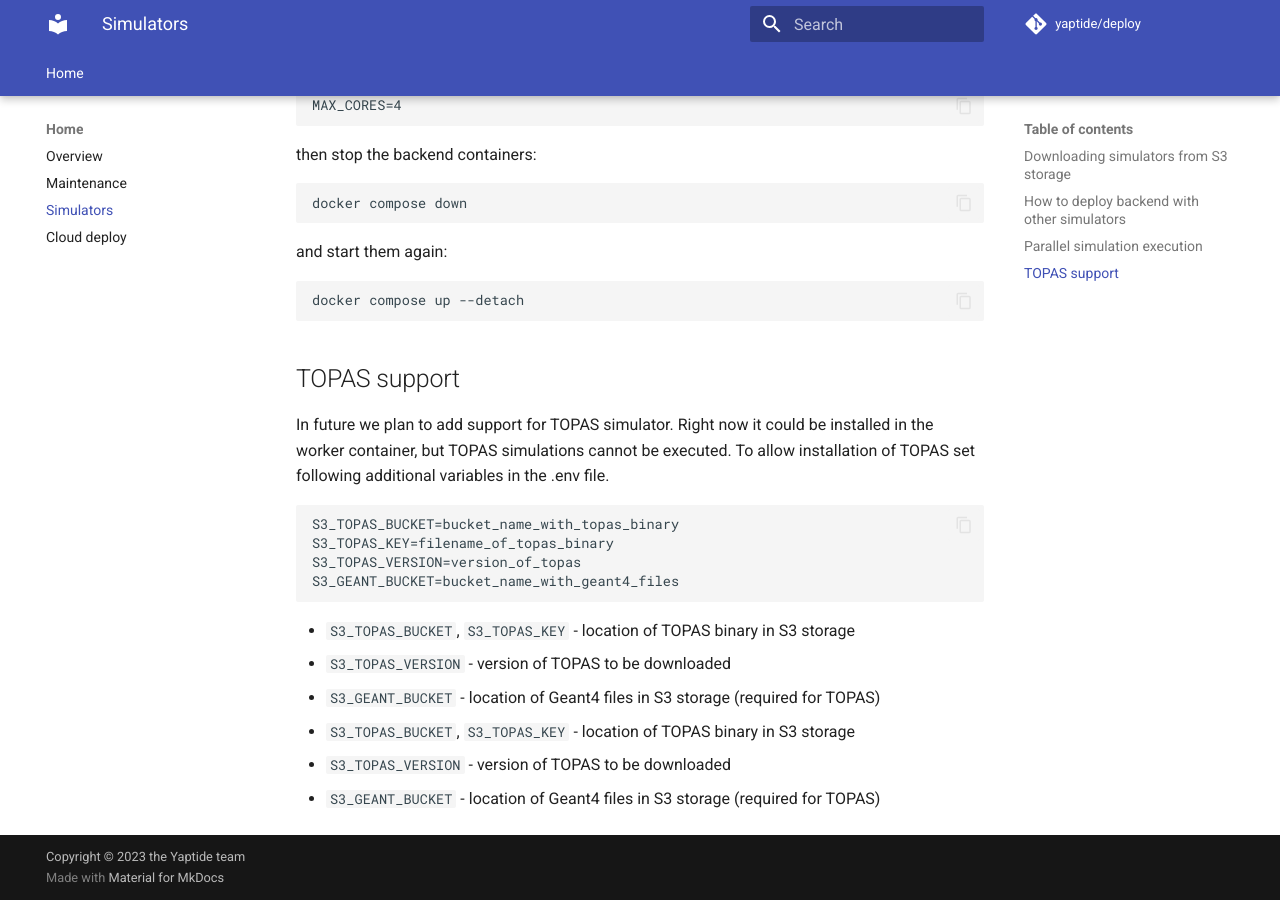
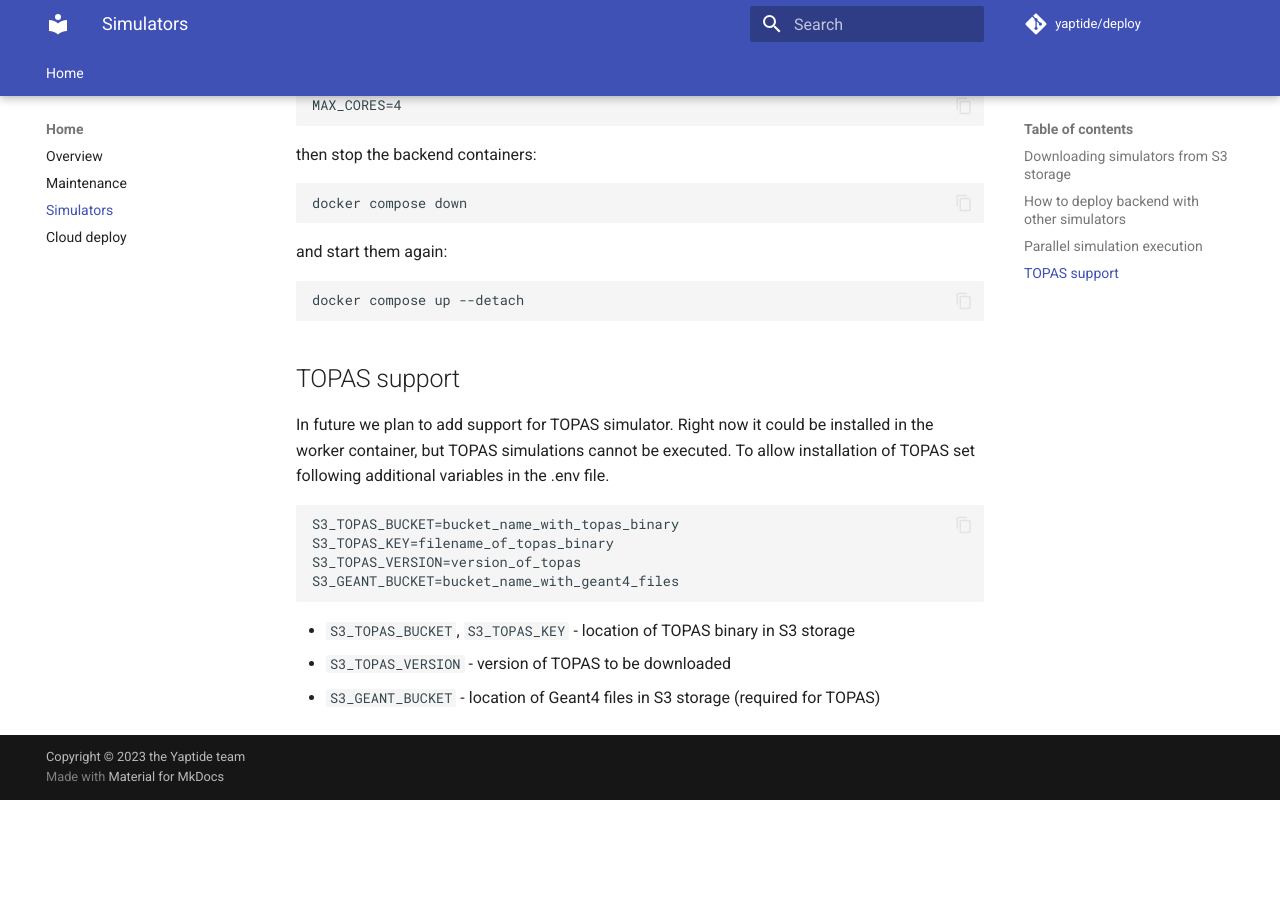
Before and after one commit to yaptide/deploy, an MkDocs documentation site: the page built from docs/simulators.md, in a window 1280 px wide and 900 px high, scrolled down 1696 px. Built offline with MkDocs 1.6.1 and Material for MkDocs 9.7.7, drawn with Linux system fonts in a browser that asks for light colours; comment, search, counter and statistics services are not loaded; after the commit the page ends 2496 px from its top, so only the background shows below that.

Commit message:
Update simulators.md

```diff
--- a/docs/simulators.md
+++ b/docs/simulators.md
@@ -105,7 +105,3 @@ S3_GEANT_BUCKET=bucket_name_with_geant4_files
 * `S3_TOPAS_BUCKET`, `S3_TOPAS_KEY` - location of TOPAS binary in S3 storage
 * `S3_TOPAS_VERSION` - version of TOPAS to be downloaded
 * `S3_GEANT_BUCKET` - location of Geant4 files in S3 storage (required for TOPAS)
-
-* `S3_TOPAS_BUCKET`, `S3_TOPAS_KEY` - location of TOPAS binary in S3 storage
-* `S3_TOPAS_VERSION` - version of TOPAS to be downloaded
-* `S3_GEANT_BUCKET` - location of Geant4 files in S3 storage (required for TOPAS)
```
